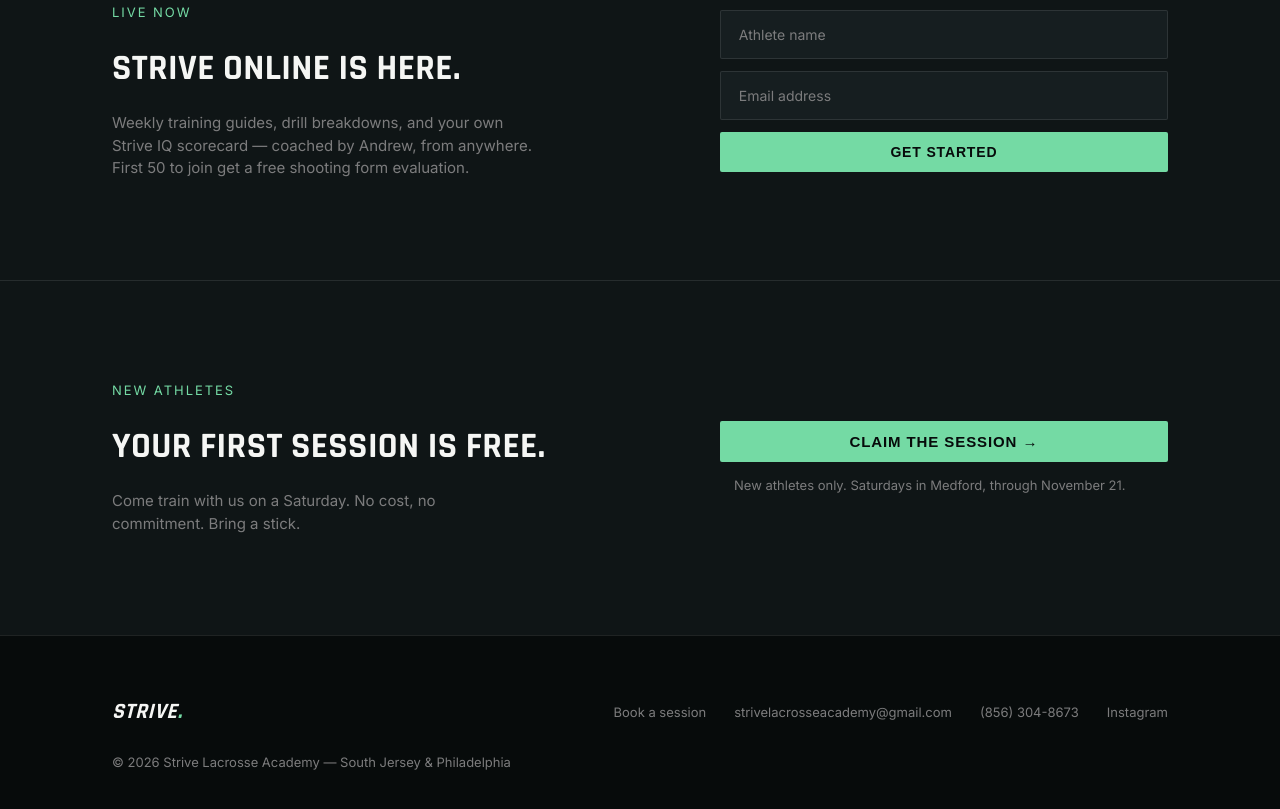
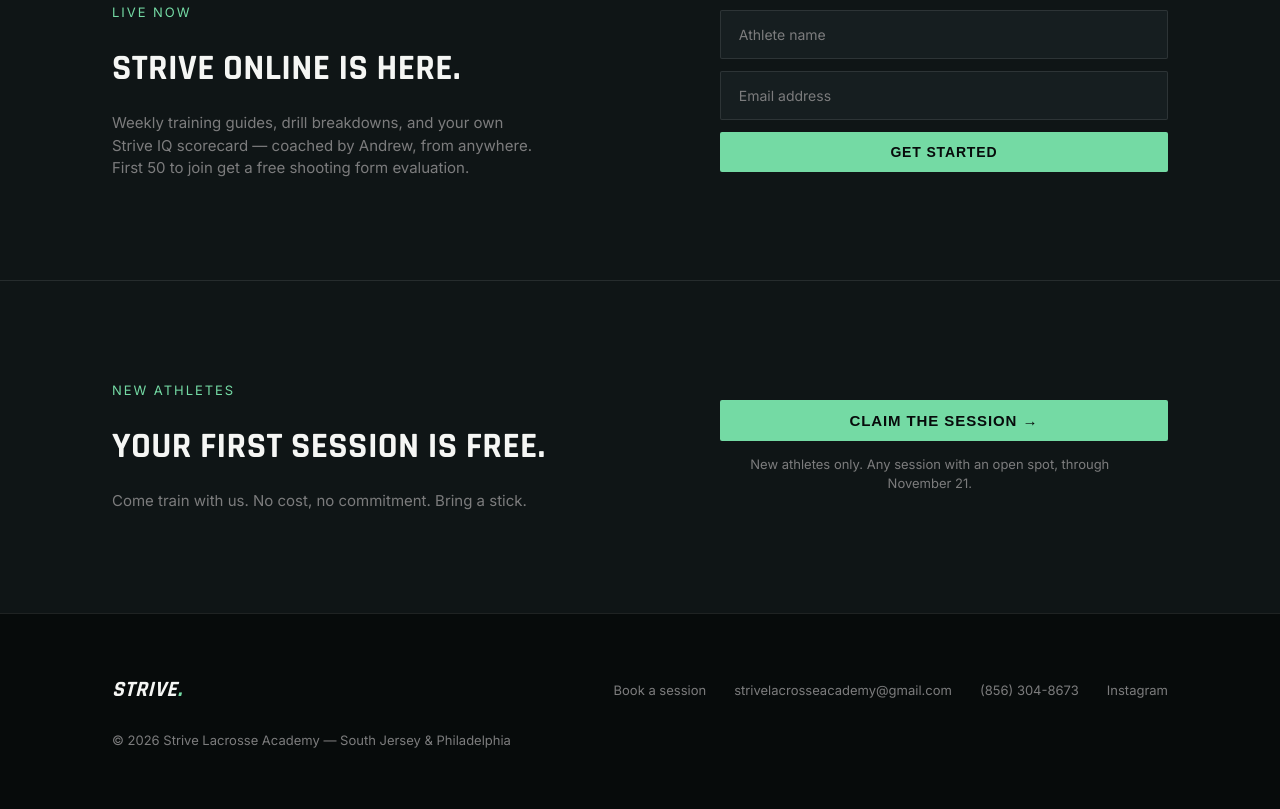
Before and after one commit to seanshelko3-svg/strive-lacrosse-academy, a website: page index.html in a window 1280 px wide. Shown: the part 4758-5567 px from the top of the page. Drawn offline with nearby package versions, Linux system fonts and the light colour scheme.

Commit message:
Add files via upload

```diff
--- a/index.html
+++ b/index.html
@@ -534,11 +534,11 @@
     <div>
       <div class="eyebrow">New athletes</div>
       <h2>Your first session is free.</h2>
-      <p>Come train with us on a Saturday. No cost, no commitment. Bring a stick.</p>
+      <p>Come train with us. No cost, no commitment. Bring a stick.</p>
     </div>
     <div>
       <button type="button" class="btn btn-primary" data-fs-open style="width:100%; justify-content:center; border:none; cursor:pointer; font-size:15px;">Claim the session &rarr;</button>
-      <p style="font-size:13px; color:var(--gray); margin:14px 0 0; text-align:center;">New athletes only. Saturdays in Medford, through November 21.</p>
+      <p style="font-size:13px; color:var(--gray); margin:14px 0 0; text-align:center;">New athletes only. Any session with an open spot, through November 21.</p>
     </div>
   </div>
 </section>
@@ -563,14 +563,14 @@
     <button type="button" class="fs-close" data-fs-close aria-label="Close">&times;</button>
     <div class="eyebrow">New athletes</div>
     <h2 id="fsTitle">Your first session is free.</h2>
-    <p class="fs-lede">Come train with us on a Saturday. No cost, no commitment. Bring a stick.</p>
+    <p class="fs-lede">Come train with us. No cost, no commitment. Bring a stick.</p>
     <form class="waitlist-form" id="athleteSignupForm">
       <input type="text" name="athleteName" placeholder="Athlete name" required>
       <input type="text" name="gradYear" placeholder="Graduation year" required>
       <input type="email" name="email" placeholder="Email address" required>
       <input type="tel" name="phone" placeholder="Parent cell" required>
       <button type="submit" class="btn btn-primary" style="justify-content:center; border:none; cursor:pointer;">Claim the session</button>
-      <p style="font-size:13px; color:var(--gray); margin:0;">New athletes only. Saturdays in Medford, through November 21.</p>
+      <p style="font-size:13px; color:var(--gray); margin:0;">New athletes only. Any session with an open spot, through November 21.</p>
       <p id="athleteSignupMessage" style="font-size:13px; color:var(--teal-bright); margin:0;"></p>
     </form>
   </div>
@@ -657,7 +657,7 @@
         body: JSON.stringify(payload),
       });
       if (!res.ok) throw new Error('Request failed');
-      messageEl.textContent = "Got it — Coach Andrew will text you to lock in a Saturday.";
+      messageEl.textContent = "Got it — Coach Andrew will text you to lock in a session.";
       form.reset();
     } catch (err) {
       messageEl.textContent = 'Something went wrong — please try again.';
```
